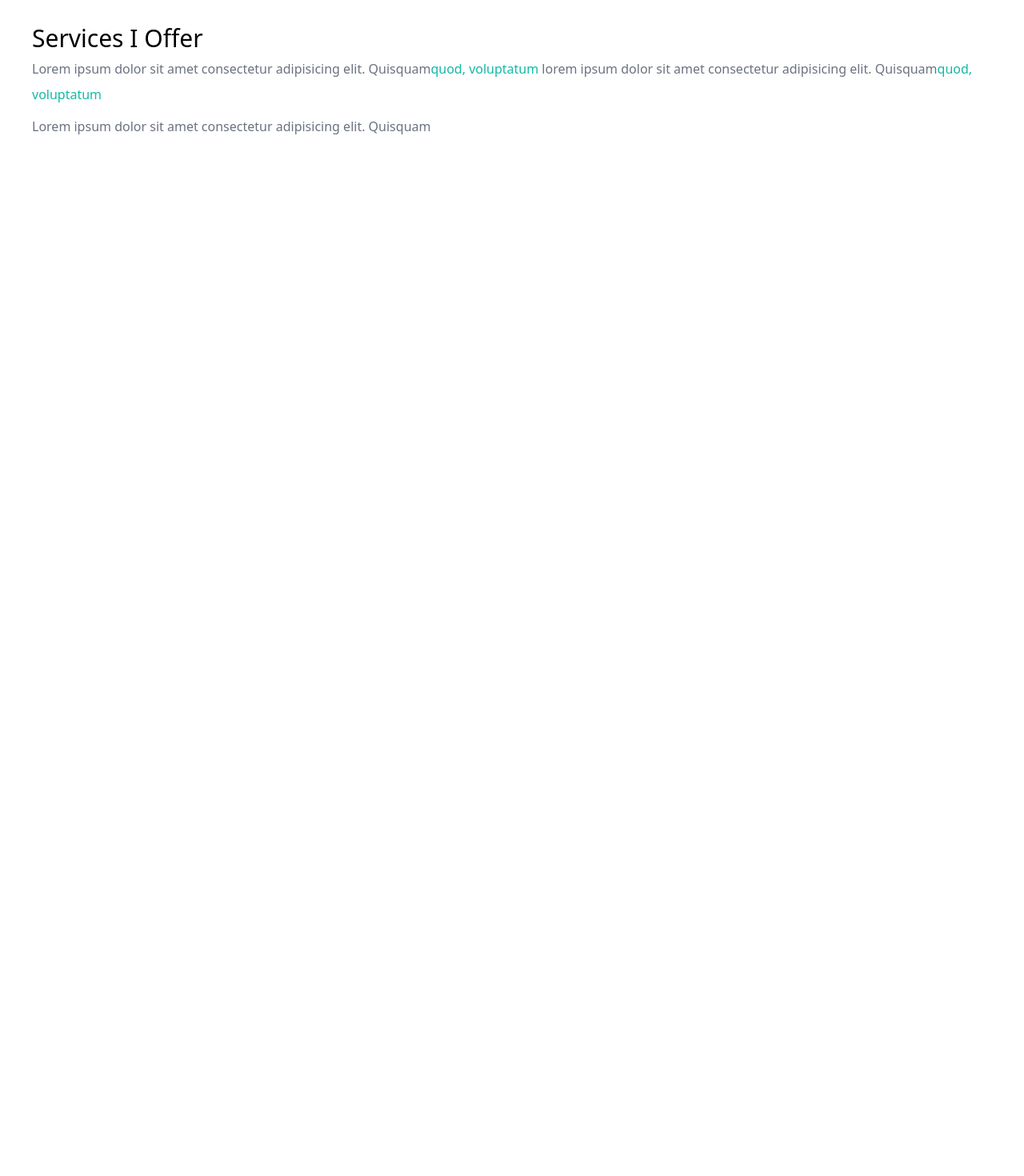
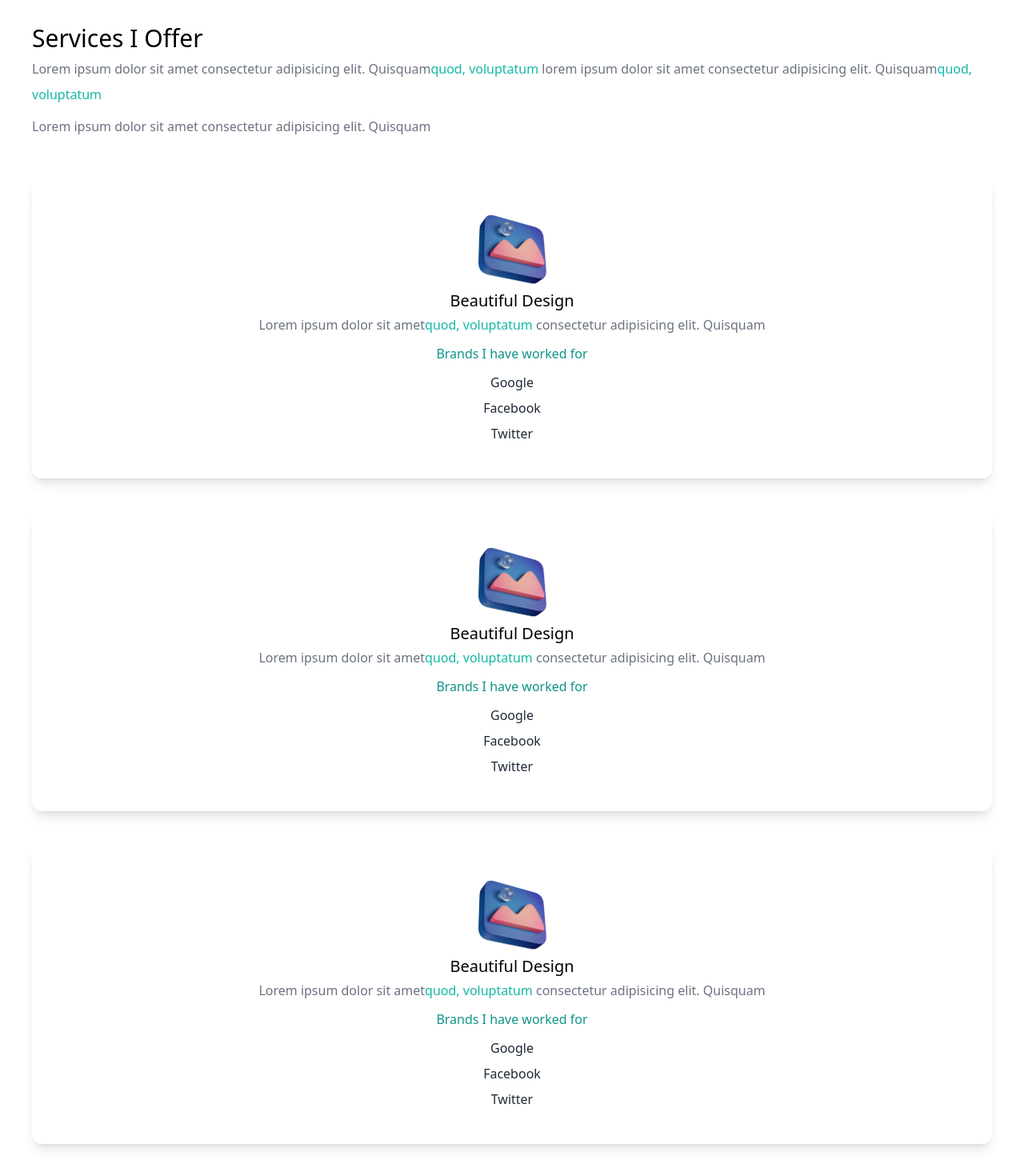
Before and after one commit to MICHAELMUNAVU83/georgekimani, a Next.js app: page / in a window 1280 px wide. Shown: the part 774-2244 px from the top of the page at 80% size. Before the commit the page ends 956 px from the top, so only its background shows below. Built offline with nearby package versions, Linux system fonts and the light colour scheme.

Commit message:
Added cards

```diff
--- a/pages/index.js
+++ b/pages/index.js
@@ -8,6 +8,10 @@ import {
 } from "react-icons/ai";
 import Image from "next/image";
 import kimanipic from "../public/kimani.png";
+import design from "../public/design.png";
+import code from "../public/code.png";
+import consulting from "../public/consulting.png";
+
 const inter = Inter({ subsets: ["latin"] });
 
 export default function Home() {
@@ -92,6 +96,59 @@ export default function Home() {
               Lorem ipsum dolor sit amet consectetur adipisicing elit. Quisquam
             </p>
           </div>
+
+          <div>
+            <div className="text-center shadow-lg p-10 rounded-xl my-10 ">
+              <div className="flex justify-center">
+                <Image src={design} alt="design" width={100} height={100} />
+              </div>
+              <h3 className="text-xl">Beautiful Design</h3>
+              <p className="text-gray-500 text-md leading-8">
+                Lorem ipsum dolor sit amet
+                <span className="text-teal-500">quod, voluptatum </span>
+                consectetur adipisicing elit. Quisquam
+              </p>
+              <h4 className="py-2 text-teal-600">Brands I have worked for</h4>
+
+              <p className="text-gray-800 py-1 "> Google</p>
+              <p className="text-gray-800 py-1 "> Facebook</p>
+              <p className="text-gray-800 py-1 "> Twitter</p>
+            </div>
+
+            <div className="text-center shadow-lg p-10 rounded-xl my-10 ">
+              <div className="flex justify-center">
+                <Image src={design} alt="design" width={100} height={100} />
+              </div>
+              <h3 className="text-xl">Beautiful Design</h3>
+              <p className="text-gray-500 text-md leading-8">
+                Lorem ipsum dolor sit amet
+                <span className="text-teal-500">quod, voluptatum </span>
+                consectetur adipisicing elit. Quisquam
+              </p>
+              <h4 className="py-2 text-teal-600">Brands I have worked for</h4>
+
+              <p className="text-gray-800 py-1 "> Google</p>
+              <p className="text-gray-800 py-1 "> Facebook</p>
+              <p className="text-gray-800 py-1 "> Twitter</p>
+            </div>
+
+            <div className="text-center shadow-lg p-10 rounded-xl my-10 ">
+              <div className="flex justify-center">
+                <Image src={design} alt="design" width={100} height={100} />
+              </div>
+              <h3 className="text-xl">Beautiful Design</h3>
+              <p className="text-gray-500 text-md leading-8">
+                Lorem ipsum dolor sit amet
+                <span className="text-teal-500">quod, voluptatum </span>
+                consectetur adipisicing elit. Quisquam
+              </p>
+              <h4 className="py-2 text-teal-600">Brands I have worked for</h4>
+
+              <p className="text-gray-800 py-1 "> Google</p>
+              <p className="text-gray-800 py-1 "> Facebook</p>
+              <p className="text-gray-800 py-1 "> Twitter</p>
+            </div>
+          </div>
         </section>
       </main>
     </div>
```
